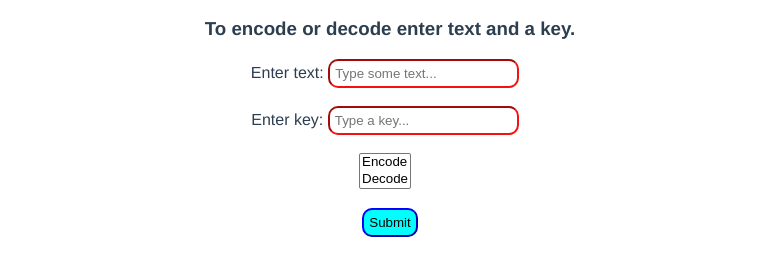
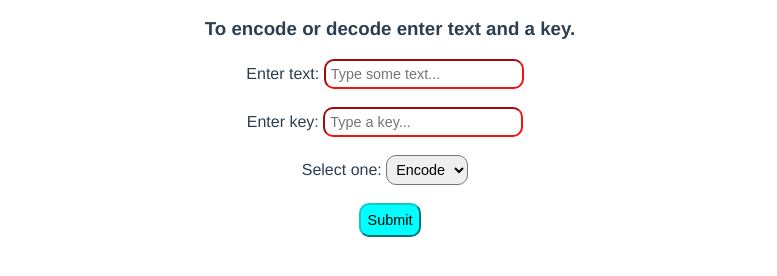
Before and after one commit to JonasPetri/Vigenere-Cipher-Encoder-Decoder, a website built with Vite: page index.html in a window 1280 px wide. Shown: the part 100-376 px from the top of the page, without its empty margins (250-1027 px from the left). Built offline with nearby package versions, Linux system fonts and the light colour scheme.

Commit message:
Added README & made some CSS better

```diff
--- a/index.html
+++ b/index.html
@@ -15,7 +15,8 @@
   <input autocomplete="off" class="input" id="text" placeholder="Type some text..."><span class="err" id="text-err"></span><br><br>
   <label for="key">Enter key:</label>
   <input autocomplete="off" class="input" id="key" placeholder="Type a key..."><span class="err" id="key-err"></span><br><br>
-  <select id="toggle" name="toggle" size="2">
+  <label for="toggle">Select one:</label>
+  <select id="toggle" name="toggle">
     <option value="encode">Encode</option>
     <option value="decode">Decode</option>
   </select><span class="err" id="select-err"></span><br><br>
--- a/style.css
+++ b/style.css
@@ -11,6 +11,7 @@ body {
   border-radius: 10px;
   padding: 5px 5px;
   border-color: rgb(245, 17, 17);
+  font-size: 0.9em;
 }
 
 .input:focus {
@@ -19,18 +20,22 @@ body {
 }
 
 .button {
-  padding: 5px 5px;
+  padding: 7px 7px;
   border-radius: 10px;
-  border-color: blue;
+  border-color: rgb(16, 201, 201);
+  font-size: 0.9em;
   background-color: aqua;
 }
 
 .button:active {
-  background-color: cornflowerblue;
+  background-color: aquamarine;
 }
 
 #toggle {
   overflow: hidden;
+  font-size: 0.9em;
+  padding: 5px 5px;
+  border-radius: 10px;
 }
 
 .err {
```
Also changed, not shown: README.md (added).
